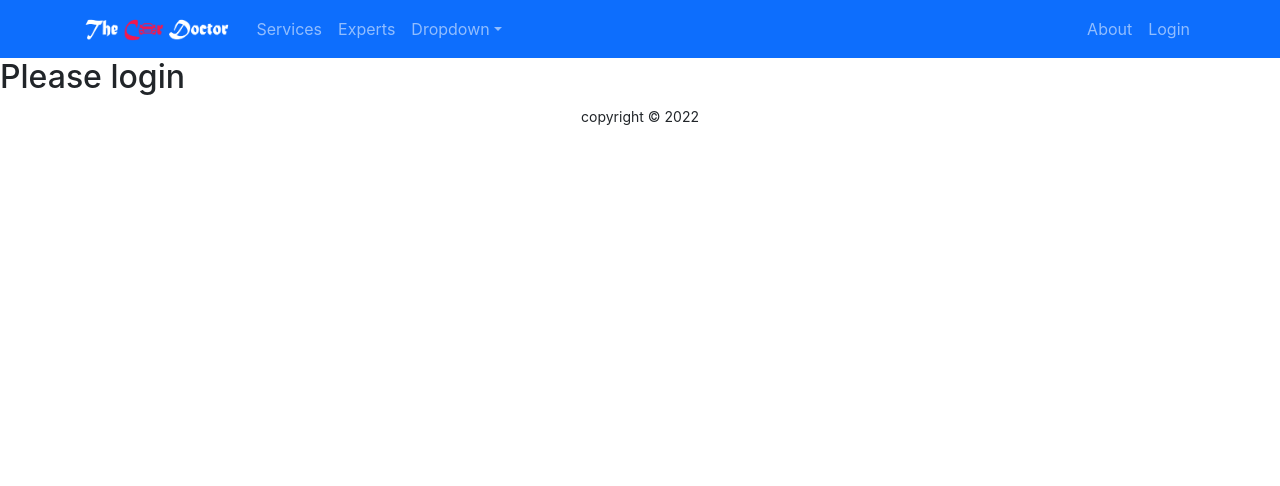
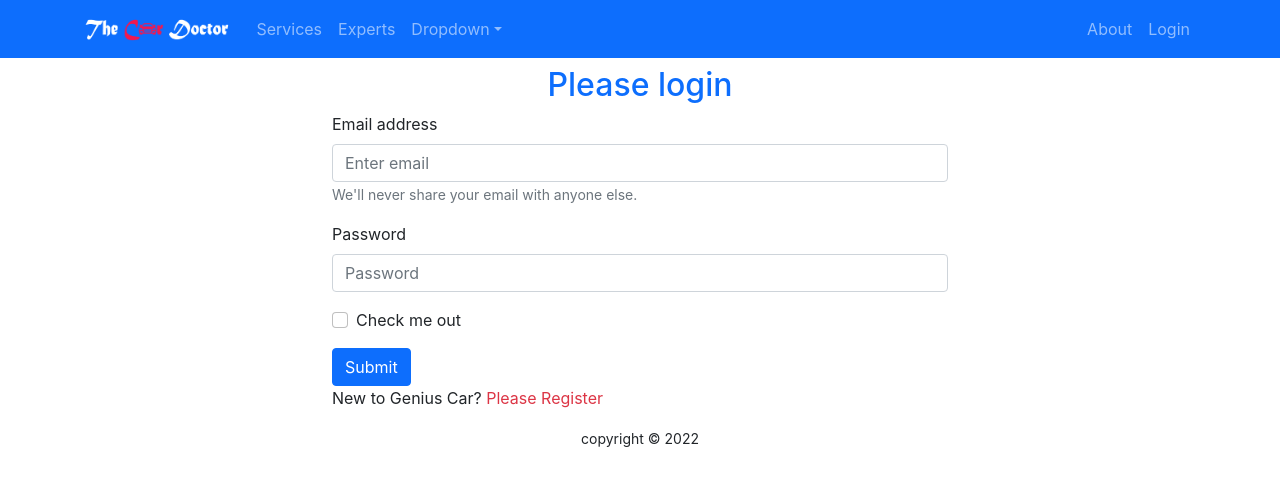
Before and after one commit to AbuZobayed/genius-car-services, a React (Create React App) app: page /login in a window 1280 px wide. Shown: the top 486 px of the page. Built offline with nearby package versions, Linux system fonts and the light colour scheme.

Commit message:
added register page

```diff
--- a/src/App.js
+++ b/src/App.js
@@ -4,6 +4,7 @@ import './App.css';
 import About from './Pages/About/About';
 import Home from './Pages/Home/Home/Home';
 import Login from './Pages/Login/Login/Login';
+import Register from './Pages/Login/Register/Register';
 import ServiceDetail from './Pages/ServiceDetail/ServiceDetail';
 import Footer from './Pages/Shared/Footer/Footer';
 import Header from './Pages/Shared/Header/Header';
@@ -19,6 +20,7 @@ function App() {
         <Route path='/service/:serviceId' element={<ServiceDetail></ServiceDetail>}></Route>
         <Route path='/about' element={<About></About>}></Route>
         <Route path='/login' element={<Login></Login>}></Route>
+        <Route path='register' element={<Register></Register>}></Route>
         <Route path='*' element={<NotFound></NotFound>}></Route>
       </Routes>
       <Footer></Footer>
--- a/src/Pages/Login/Login/Login.js
+++ b/src/Pages/Login/Login/Login.js
@@ -1,9 +1,49 @@
-import React from 'react';
+import React, { useRef } from 'react';
+import { Button, Form } from 'react-bootstrap';
+import { useNavigate } from 'react-router-dom';
 
 const Login = () => {
+    const emailRef = useRef('');
+    const passwordRef = useRef('');
+    const navigate = useNavigate();
+
+    const handleSubmit = event =>{
+        event.preventDefault();
+        const email = emailRef.current.value;
+        const password = passwordRef.current.value;
+
+        console.log(email,password);
+    }
+
+    const navigateRegister = event => {
+        navigate('/register');
+    }
+
+
     return (
-        <div>
-            <h2>Please login</h2>
+        <div className='container w-50 mx-auto'>
+            <h2 className='text-primary text-center mt-2'>Please login</h2>
+            <Form onSubmit={handleSubmit}>
+                <Form.Group className="mb-3" controlId="formBasicEmail">
+                    <Form.Label>Email address</Form.Label>
+                    <Form.Control ref={emailRef} type="email" placeholder="Enter email" required />
+                    <Form.Text className="text-muted">
+                        We'll never share your email with anyone else.
+                    </Form.Text>
+              </Form.Group>
+
+                     <Form.Group className="mb-3" controlId="formBasicPassword">
+                    <Form.Label>Password</Form.Label>
+                    <Form.Control ref={passwordRef} type="password" placeholder="Password" required />
+                        </Form.Group>
+                        <Form.Group className="mb-3" controlId="formBasicCheckbox">
+                            <Form.Check type="checkbox" label="Check me out" />
+                         </Form.Group>
+                     <Button variant="primary" type="submit">
+                            Submit
+                 </Button>
+            </Form>
+            <p>New to Genius Car? <span className='text-danger' onClick={navigateRegister}>Please Register</span> </p>
         </div>
     );
 };
```
